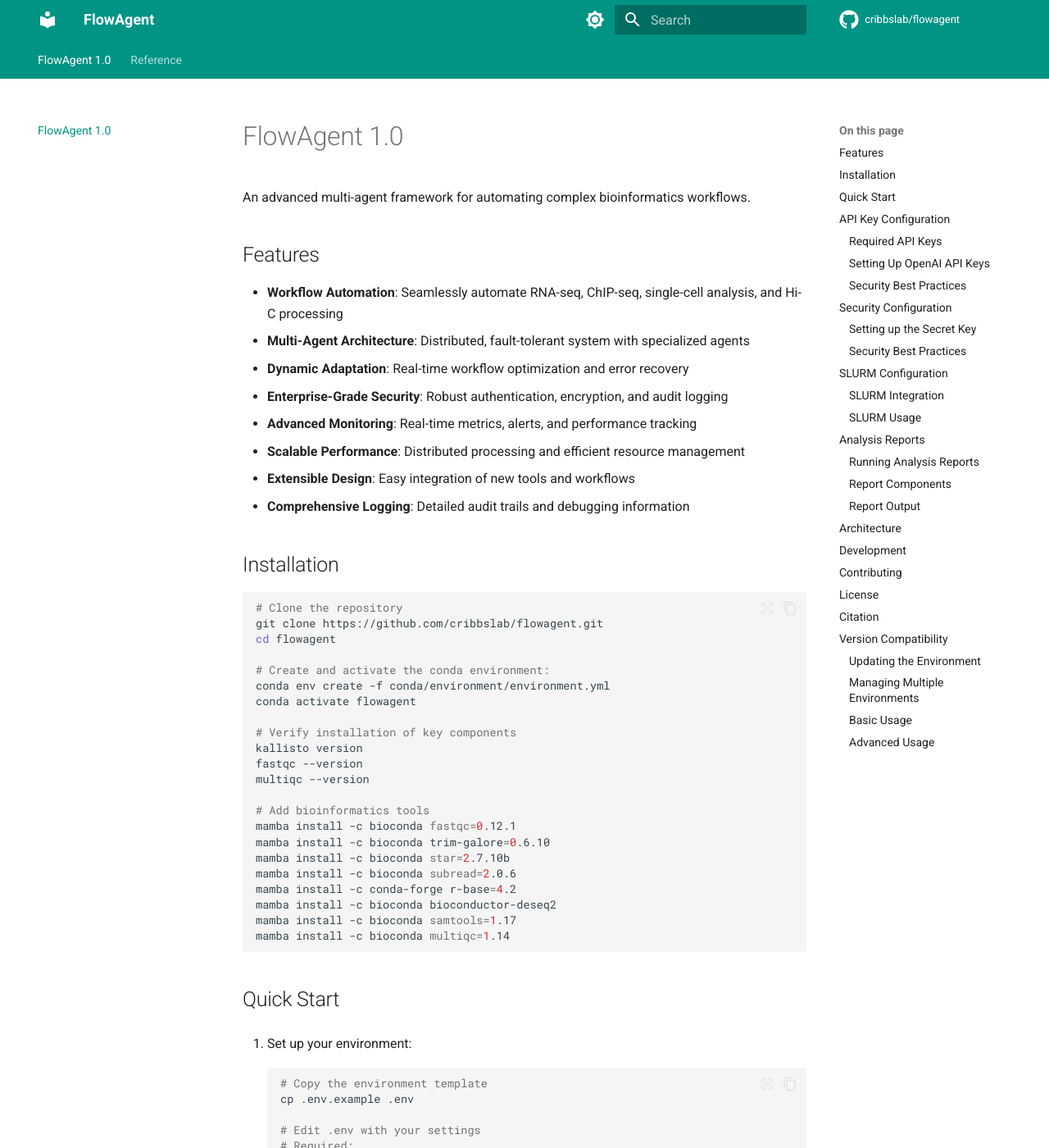
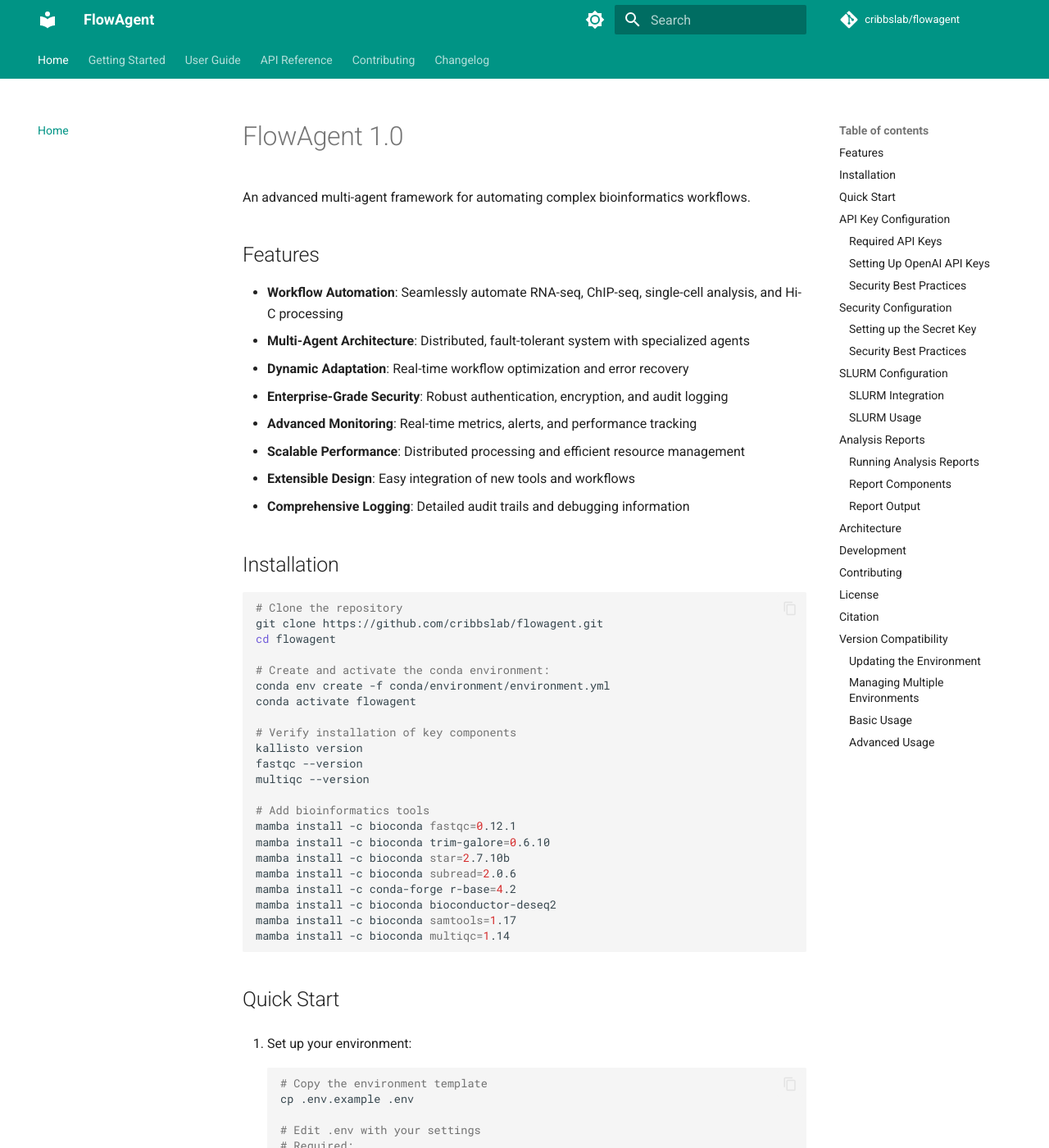
Before and after one commit to EnteloBio/flowagent, an MkDocs documentation site: the page built from docs/index.md, in a window 1280 px wide and 1400 px high. Shown: the whole window at 82% size. Built offline with MkDocs 1.6.1 and Material for MkDocs 9.7.7, drawn with Linux system fonts in a browser that asks for light colours; comment, search, counter and statistics services are not loaded; some of the changed text lies outside the part shown.

Commit message:
updated docs

```diff
--- a/mkdocs.yml
+++ b/mkdocs.yml
@@ -5,40 +5,30 @@
 repo_url: https://github.com/cribbslab/flowagent
 repo_name: cribbslab/flowagent
 
-use_directory_urls: false
-
 theme:
   name: material
   features:
     - content.code.copy
-    - content.code.select
-    - content.tabs.link
-    - content.code.annotate
     - navigation.tabs
-    - navigation.instant
+    - navigation.sections
     - navigation.expand
     - navigation.top
-    - navigation.path
-    - navigation.footer
     - search.highlight
     - search.share
     - search.suggest
-    # - toc.integrate
-    - content.footnote.tooltips
-
-  icon:
-    repo: fontawesome/brands/github
 
   palette:
-    # Palette toggle for light mode
-    - primary: teal
+    - media: "(prefers-color-scheme: light)"
       scheme: default
+      primary: teal
+      accent: teal
       toggle:
         icon: material/brightness-7
         name: Switch to dark mode
-    # Palette toggle for dark mode
-    - scheme: slate
+    - media: "(prefers-color-scheme: dark)"
+      scheme: slate
       primary: teal
+      accent: teal
       toggle:
         icon: material/brightness-4
         name: Switch to light mode
@@ -46,61 +36,34 @@
 plugins:
   - search
   - mkdocstrings:
+      default_handler: python
       handlers:
         python:
-          paths: [flowagent]  # search packages in the flowagent directory
+          paths: [flowagent]
           options:
             show_source: true
             show_root_heading: true
             show_category_heading: true
             show_bases: true
-            heading_level: 1
+  - autorefs
 
 markdown_extensions:
-  # Python Markdown extensions
   - admonition
+  - pymdownx.details
+  - pymdownx.superfences
   - attr_list
-  - def_list
-  - footnotes
-  - md_in_html
-  - meta
-  - tables
-  - toc:
-      permalink: true
-      title: On this page
-
-  # PyMdown Extensions
-  - pymdownx.arithmatex:
-      generic: true
-  - pymdownx.betterem:
-      smart_enable: all
-  - pymdownx.caret
-  - pymdownx.details
   - pymdownx.emoji:
       emoji_index: !!python/name:material.extensions.emoji.twemoji
       emoji_generator: !!python/name:material.extensions.emoji.to_svg
-  - pymdownx.highlight:
-      anchor_linenums: true
-      line_spans: __span
-      pygments_lang_class: true
-  - pymdownx.inlinehilite
-  - pymdownx.keys
-  - pymdownx.mark
-  - pymdownx.smartsymbols
-  - pymdownx.superfences:
-      custom_fences:
-        - name: mermaid
-          class: mermaid
-          format: !!python/name:pymdownx.superfences.fence_code_format
-  - pymdownx.tabbed:
-      alternate_style: true
-  - pymdownx.tasklist:
-      custom_checkbox: true
-  - pymdownx.tilde
 
-extra:
-  social:
-    - icon: fontawesome/brands/github
-      link: https://github.com/cribbslab/flowagent
-      name: FlowAgent on GitHub
-  generator: false
+nav:
+  - Home: index.md
+  - Getting Started:
+    - Installation: getting-started/installation.md
+    - Quick Start: getting-started/quickstart.md
+  - User Guide:
+    - Concepts: user-guide/concepts.md
+  - API Reference:
+    - Overview: reference/index.md
+  - Contributing: contributing.md
+  - Changelog: changelog.md
```
Also changed, not shown: docs/changelog.md (added, +20 -0 lines), docs/contributing.md (added, +24 -0 lines), docs/gen_ref_pages.py (added, +43 -0 lines), docs/getting-started/installation.md (added, +21 -0 lines), docs/getting-started/quickstart.md (added, +29 -0 lines), docs/reference/index.md (added, +25 -0 lines), docs/user-guide/concepts.md (added, +24 -0 lines).
